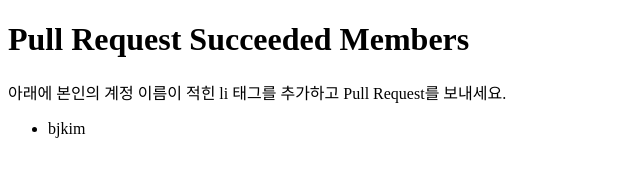
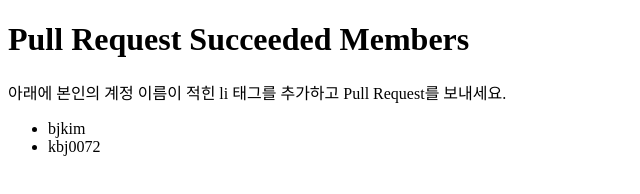
Before and after one commit to ys200209/collaboration, a plain HTML site: page index.html in a window 1280 px wide. Shown: the full height of the page, 0-640 px from the left. Drawn offline with Linux system fonts and the light colour scheme.

Commit message:
add my username in index.html

```diff
--- a/index.html
+++ b/index.html
@@ -7,6 +7,7 @@
     </p>
     <ul>
       <li>bjkim</li>
+      <li>kbj0072</li>
     </ul>
   </body>
 </html>
```
